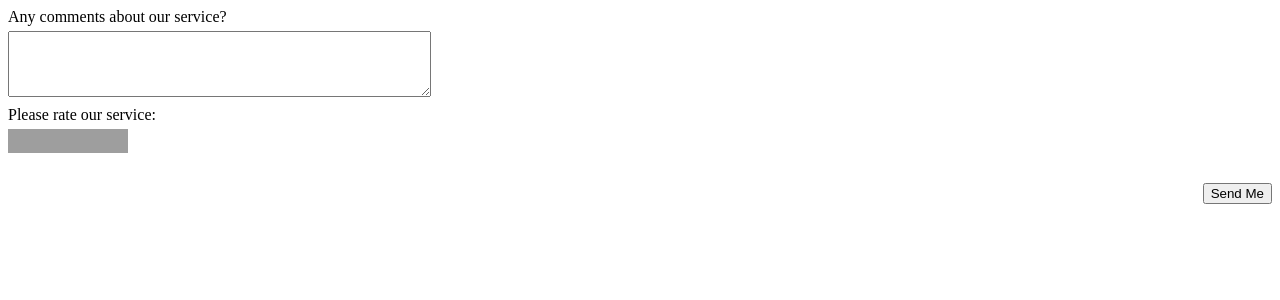
After one commit to omalave/wp-ratefy, a PHP site: page /public/html/ratefy.html in a window 1280 px wide. The commit adds this page. Shown: the top 300 px of the page. Run offline with PHP 8.4, Linux system fonts and the light colour scheme; grey boxes are pictures that could not be loaded.

Commit message:
fix include html

```diff
--- /dev/null
+++ b/public/html/ratefy.html
@@ -0,0 +1,81 @@
+<!DOCTYPE html>
+<html>
+  <head>
+    <link rel="stylesheet" href="/wp-content/plugins/wp-ratefy/public/html/stylesheet.css">
+  </head>
+  <body>
+
+    <div class="review-box">
+
+    <div class="review-text">
+      <p>Any comments about our service?</p>
+      <textarea rows="4" cols="50" id="review-comment"></textarea>
+
+    </div>
+
+    <div class="stars-box">
+      <p>Please rate our service:</p>
+      <span class="starRating">
+        <input id="rating5" type="radio" name="rating" value="5">
+        <label for="rating5">5</label>
+        <input id="rating4" type="radio" name="rating" value="4">
+        <label for="rating4">4</label>
+        <input id="rating3" type="radio" name="rating" value="3">
+        <label for="rating3">3</label>
+        <input id="rating2" type="radio" name="rating" value="2">
+        <label for="rating2">2</label>
+        <input id="rating1" type="radio" name="rating" value="1">
+        <label for="rating1">1</label>
+      </span>
+    </div>
+
+    <div class="button-wrapper">
+      <button class="button-rate" id="button-trigger" href="">Send Me</button>
+    </div>
+
+    </div>
+
+  </body>
+
+<script src="//code.jquery.com/jquery-1.12.1.min.js"></script>
+
+
+<script type="text/javascript">
+
+var $j = jQuery.noConflict();
+
+$j(document).ready(function() {
+
+  var rate;
+  var message;
+
+  $j("input[name=rating]").change(function () {
+    rate = $j(this).val();
+  });
+
+  $j( "#button-trigger" ).click(function() {
+
+    if( !$j("#review-comment").val()  ) {
+      $j("#review-comment").after('<p class="warning">You need to tell us, any comment about our service!</p>');
+      return false;
+    }
+
+    if( !rate ) {
+      $j(".stars-box").after('<p class="warning">You need to give us a rate about our service!</p>');
+      return false;
+    }
+
+    message = $j("#review-comment").val();
+
+    alert(rate + message);
+
+  });
+
+});
+
+</script>
+
+
+
+
+</html>
--- /dev/null
+++ b/public/html/stylesheet.css
@@ -0,0 +1,63 @@
+p{
+  margin  : 5px 0 5px 0;
+  padding : 0;
+}
+
+a{
+  color           : #9c3;
+  text-decoration : none;
+}
+
+.starRating:not(old){
+  display        : inline-block;
+  width          : 7.5em;
+  height         : 1.5em;
+  overflow       : hidden;
+  vertical-align : bottom;
+}
+
+.starRating:not(old) > input{
+  margin-right : -100%;
+  opacity      : 0;
+}
+
+.starRating:not(old) > label{
+  display         : block;
+  float           : right;
+  position        : relative;
+  background      : url('http://www.bnlogical.com/cdn-images/star-off.svg');
+  background-size : contain;
+}
+
+.starRating:not(old) > label:before{
+  content         : '';
+  display         : block;
+  width           : 1.5em;
+  height          : 1.5em;
+  background      : url('http://www.bnlogical.com/cdn-images/star-on.svg');
+  background-size : contain;
+  opacity         : 0;
+  transition      : opacity 0.2s linear;
+}
+
+.starRating:not(old) > label:hover:before,
+.starRating:not(old) > label:hover ~ label:before,
+.starRating:not(:hover) > :checked ~ label:before{
+  opacity : 1;
+}
+
+.button-wrapper {
+  margin-top: 30px;
+  float: right;
+}
+
+.warning {
+  height: 30px;
+  width: 100%;
+  padding-left: 10px;
+  padding-top: 10px;
+  background-color: red;
+  color: white;
+  font-weight: bold;
+  font-size: 0.8em
+}
```
Also changed, not shown: admin/partials/wp-ratefy-admin-display.php (+8 -1 lines), includes/class-wp-ratefy.php (+8 -0 lines), public/class-wp-ratefy-public.php (line endings or trailing spaces), public/html/star-off.svg (added), public/html/star-on.svg (added).
